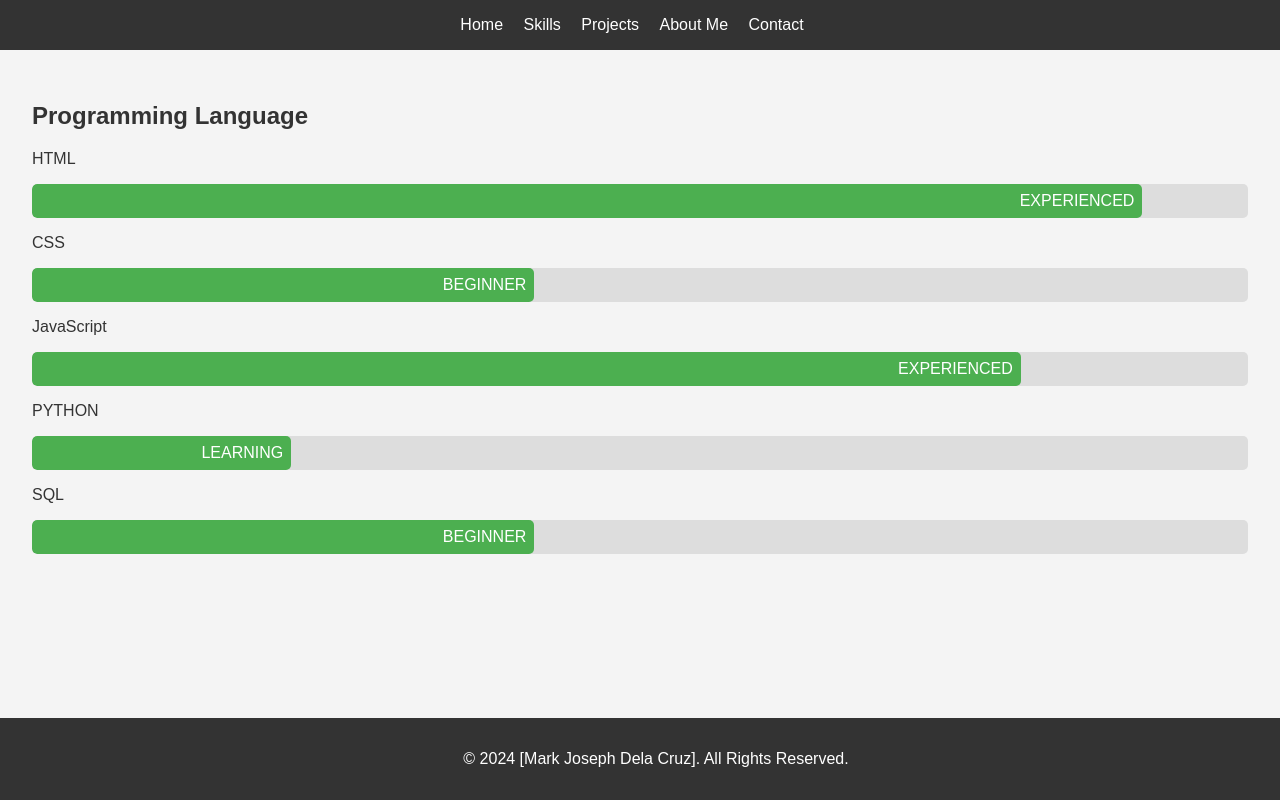
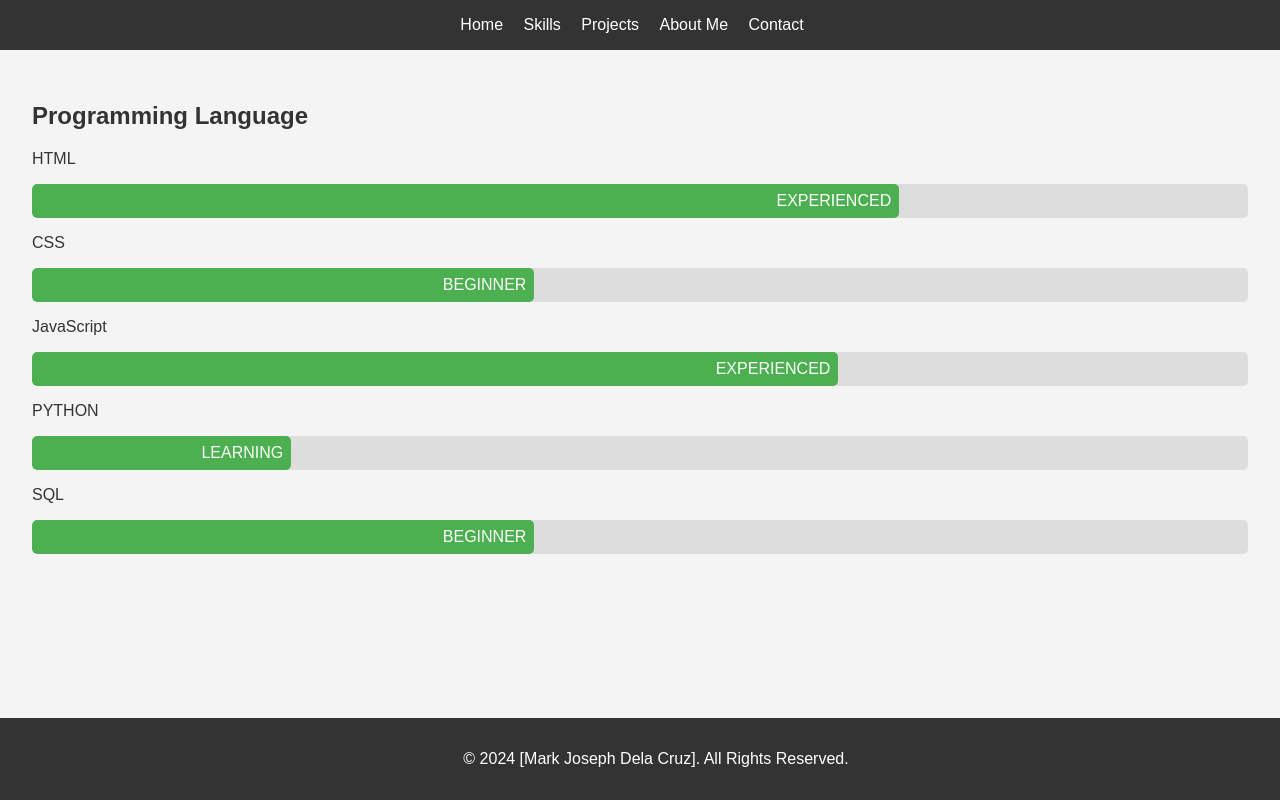
Before and after one commit to MarkJoseph111/DelaCruzMarkjoseph, a plain HTML site: page skills.html in a window 1280 px wide. Drawn offline with Linux system fonts and the light colour scheme.

Commit message:
Update skills.html

```diff
--- a/skills.html
+++ b/skills.html
@@ -24,7 +24,7 @@
             <div class="skill">
                 <p>HTML</p>
                 <div class="skill-bar">
-                    <div class="skill-level" style="width: 90%;">EXPERIENCED</div>
+                    <div class="skill-level" style="width: 70%;">EXPERIENCED</div>
                 </div>
             </div>
             <div class="skill">
@@ -36,7 +36,7 @@
             <div class="skill">
                 <p>JavaScript</p>
                 <div class="skill-bar">
-                    <div class="skill-level" style="width: 80% ;">EXPERIENCED</div>
+                    <div class="skill-level" style="width: 65% ;">EXPERIENCED</div>
                 </div>
             </div>
             <div class="skill">
```
